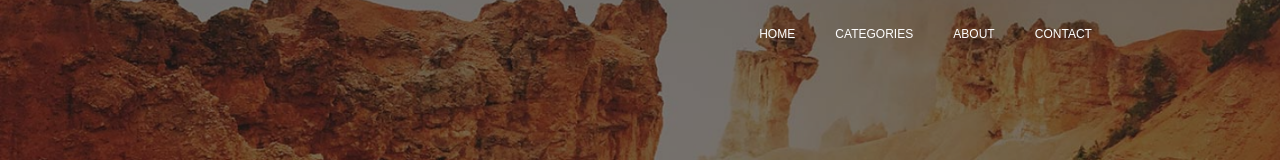
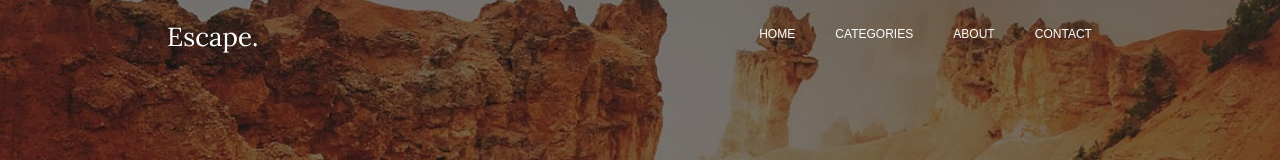
Before and after one commit to Oxy-ja/Escape, a plain HTML site: page index.html in a window 1280 px wide. Shown: the top 160 px of the page. Drawn offline with Linux system fonts and the light colour scheme; the site is published under a folder, as on GitHub Pages, so addresses that start at the root find nothing.

Commit message:
Update index.html

```diff
--- a/index.html
+++ b/index.html
@@ -12,7 +12,7 @@
        <section class="header-top">
         <div class="header-top_menu container">
             <div class="logo">
-                <a href="#" class="logo-link"> <img src="/image/Escape.png" alt=""> </a>
+                <a href="#" class="logo-link"> <img src="image/Escape.png" alt=""> </a>
             </div>
             <ul class="menu">
                 <li><a class="menu_item" href="#">home</a></li>
```
